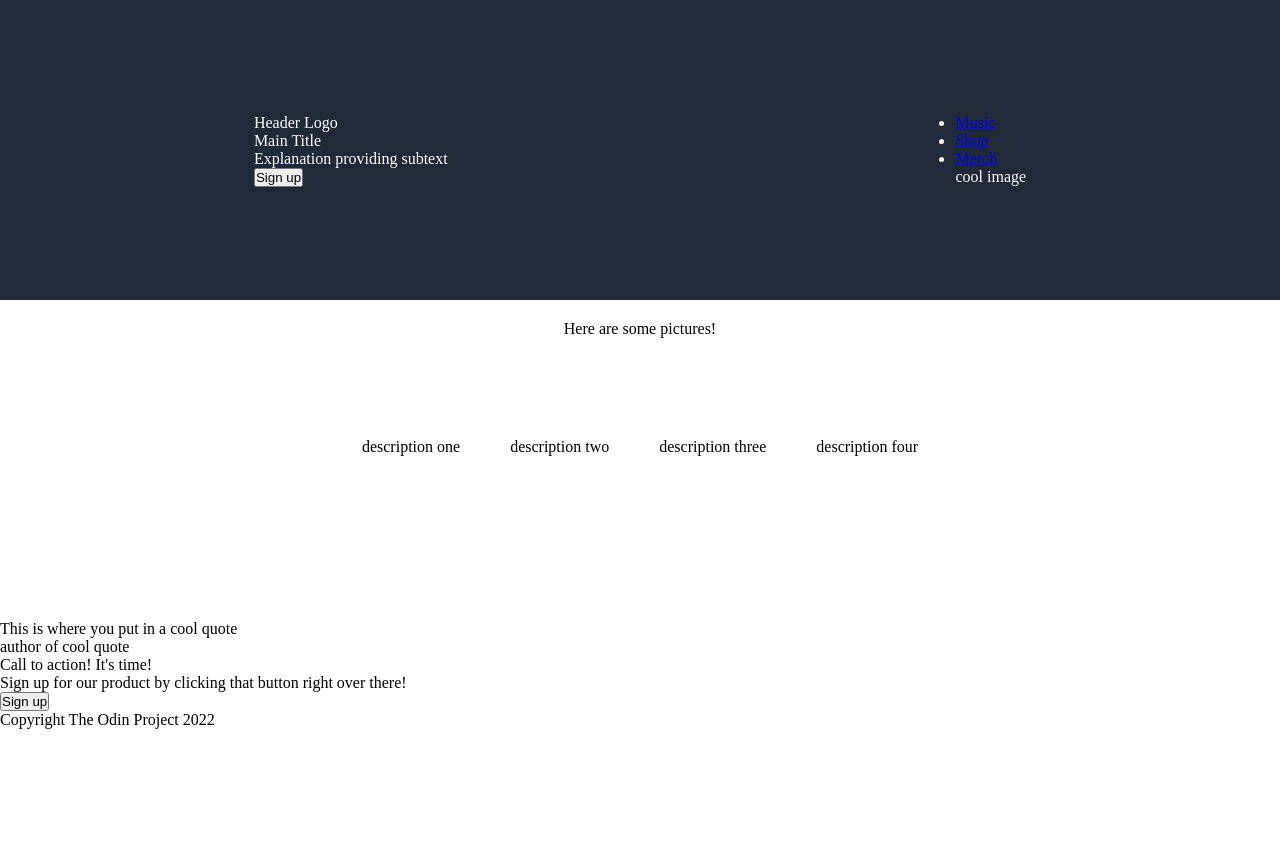
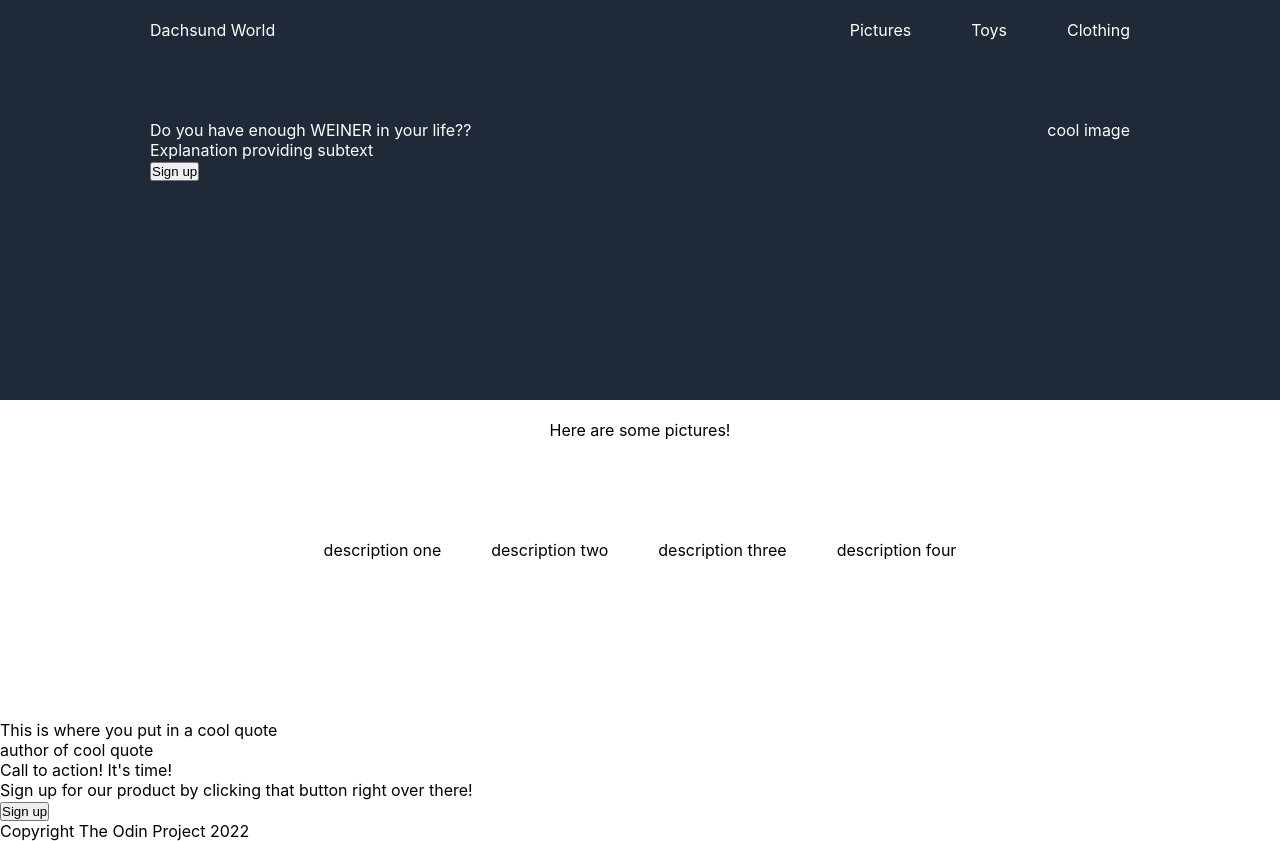
Before and after one commit to Bradman28/Landing-Page, a plain HTML site: page index.html in a window 1280 px wide. Before the commit the page ends 800 px from the top, so only its background shows below. Drawn offline with Linux system fonts and the light colour scheme.

Commit message:
added CSS for header, first section. updated theme of html and overall page

```diff
--- a/index.html
+++ b/index.html
@@ -8,23 +8,24 @@
     <link rel="stylesheet" href="style.css">
 </head>
 <body>
-    <div class="header">
-        <div class="left-side">
-            <div>Header Logo</div>
-            <div>Main Title</div>
-            <p>Explanation providing subtext</p>
+    <header class="header">
+        <div>Dachsund World</div>
+        <ul>
+            <li><a href="#">Pictures</a></li>
+            <li><a href="#">Toys</a></li>
+            <li><a href="#">Clothing</a></li>
+        </ul>
+    </header>
+
+    <div class="section-one">
+        <div class="text-content">
+            <div>Do you have enough WEINER in your life??</div>
+            <div>Explanation providing subtext</div>
             <div class="button">
                 <button>Sign up</button>
             </div>
         </div>
-        <div class="right-side">
-            <ul>
-                <li><a href="#">Music</a></li>
-                <li><a href="#">Shop</a></li>
-                <li><a href="#">Merch</a></li>
-            </ul>
-            <div>cool image</div>
-        </div>
+        <div>cool image</div>
     </div>
 
     <div class="title">Here are some pictures!</div>
--- a/style.css
+++ b/style.css
@@ -4,13 +4,44 @@
     padding: 0;
 }
 
+body {
+    font-family: -apple-system, BlinkMacSystemFont, 'Segoe UI', Roboto, Oxygen, Ubuntu, Cantarell, 'Open Sans', 'Helvetica Neue', sans-serif;
+
+}
+
 .header {
+    height: 100px;
+    background-color: #1f2937;
+    color: white;
+    display: flex;
+    justify-content: space-between;
+    align-items: start;
+    padding: 20px 150px;
+}
+
+ul {
+    list-style: none;
+    display: flex;
+    gap: 60px;
+}
+
+a {
+    text-decoration: none;
+    color: white;
+}
+
+.section-one {
     height: 300px;
     background-color: #1f2937;
     color: white;
     display: flex;
-    justify-content: space-around;
-    align-items: center;
+    justify-content: space-between;
+    align-items: start;
+    padding: 20px 150px;
+}
+
+.text-content {
+    /* width: 500px; */
 }
 
 .title {
```
